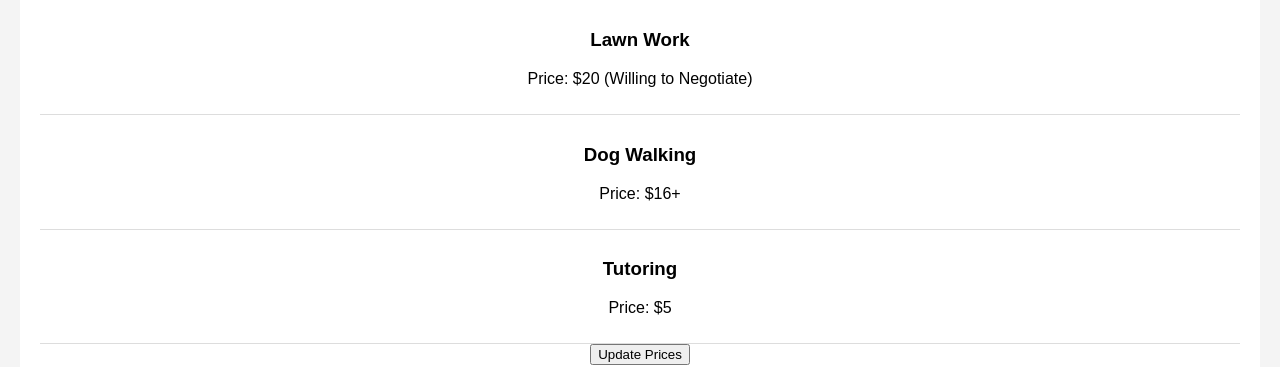
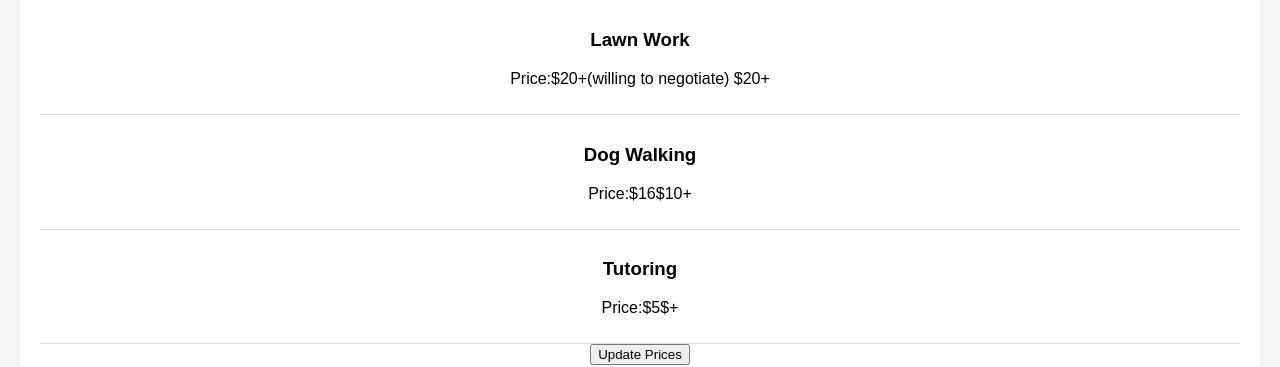
Before and after one commit to vernonnbusi/Vernons-Reliable-Service, a plain HTML site: page index.html in a window 1280 px wide. Shown: the part 295-662 px from the top of the page. Drawn offline with Linux system fonts and the light colour scheme.

Commit message:
Update index.html

```diff
--- a/index.html
+++ b/index.html
@@ -23,15 +23,15 @@
         <h2>My Services</h2>
         <div class="service">
             <h3>Lawn Work</h3>
-            <p>Price: <span id="lawnPrice">$20 (Willing to Negotiate)</span></p>
+            <p>Price:$20+(willing to negotiate) <span id="lawnPrice">$20+</span></p>
         </div>
         <div class="service">
             <h3>Dog Walking</h3>
-            <p>Price: <span id="dogPrice">$16+</span></p>
+            <p>Price:$16<span id="dogPrice">$10+</span></p>
         </div>
         <div class="service">
             <h3>Tutoring</h3>
-            <p>Price: <span id="tutorPrice">$5</span></p>
+            <p>Price:$5<span id="tutorPrice">$+</span></p>
         </div>
         <button onclick="updatePrices()">Update Prices</button>
     </section>
```
